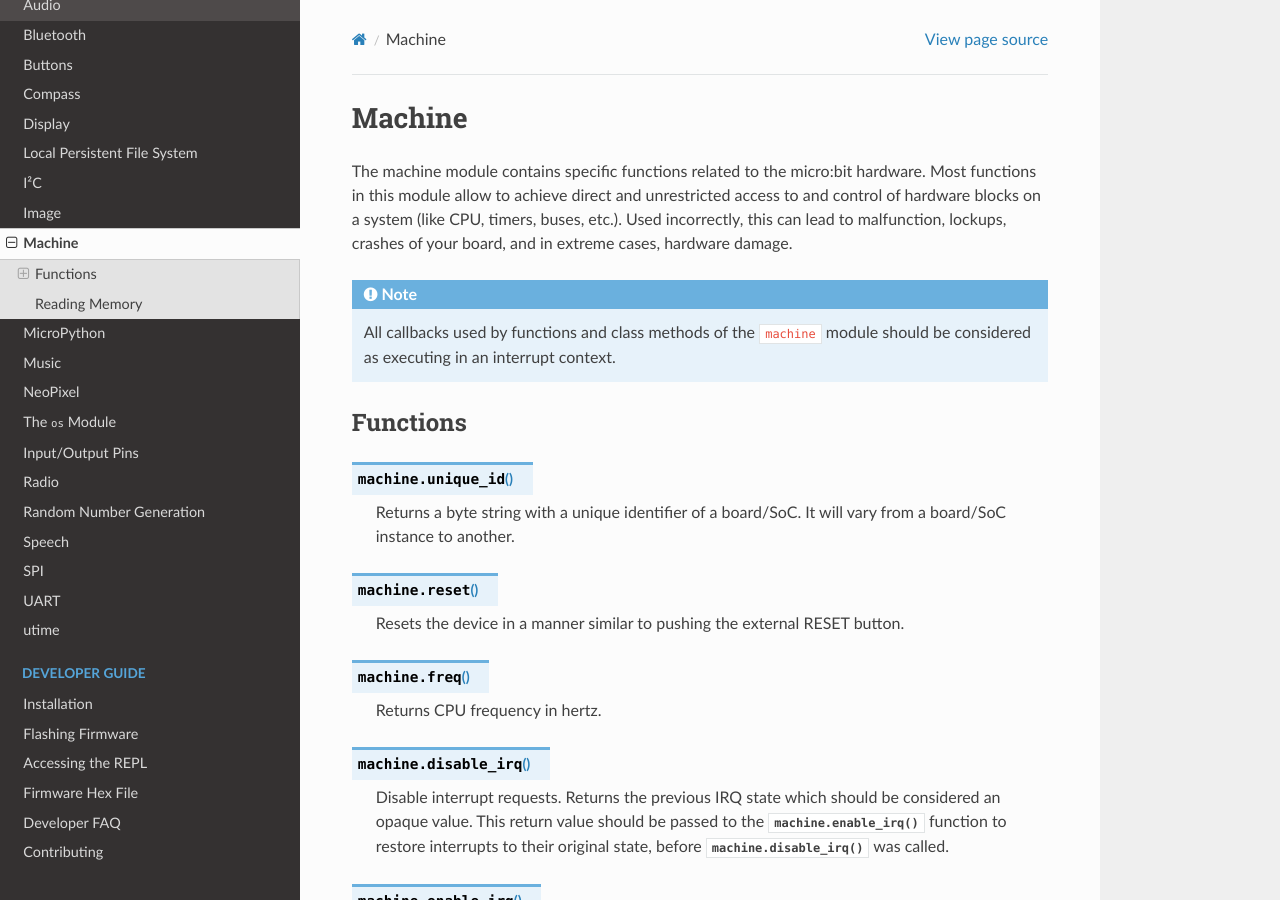
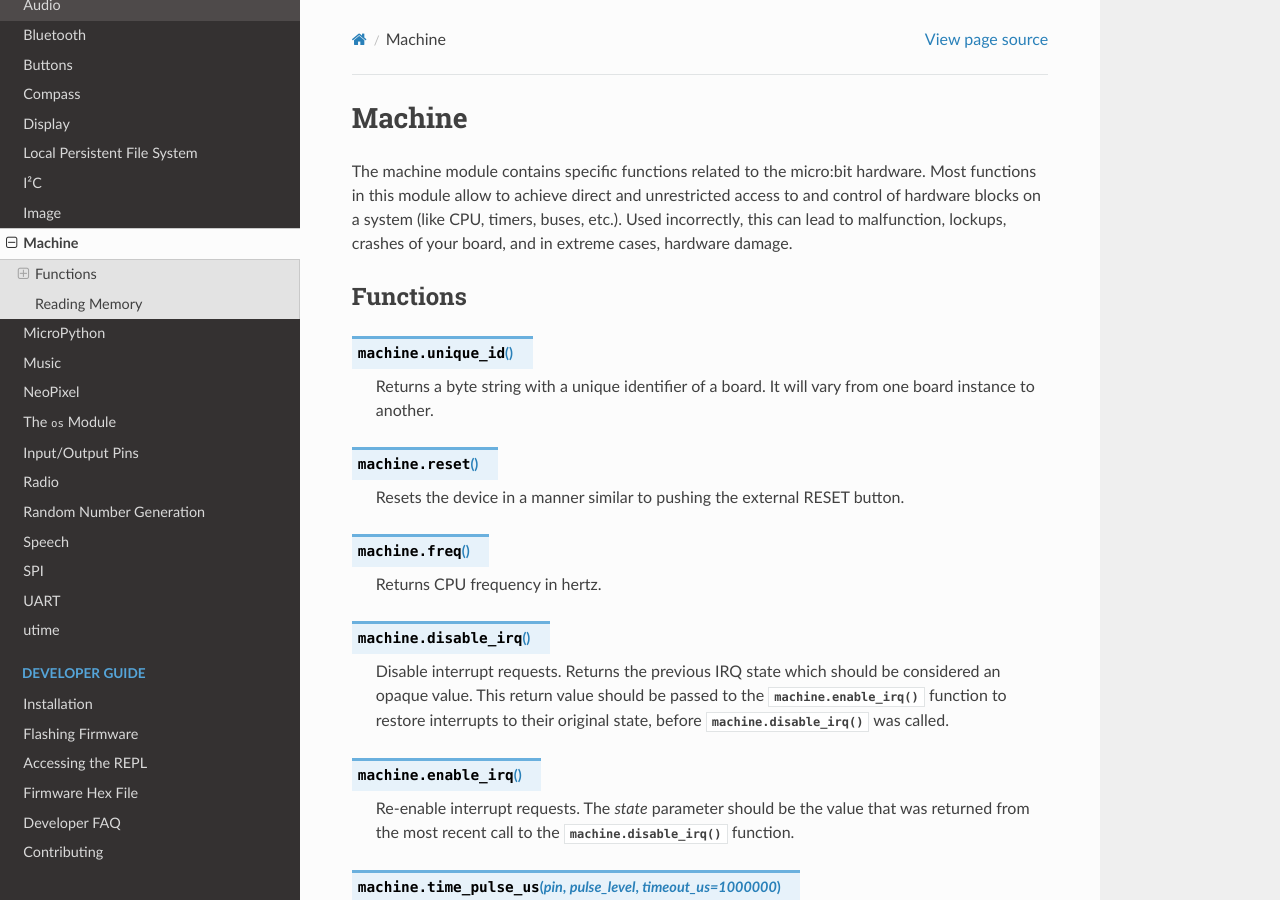
Before and after one commit to bbcmicrobit/micropython, a Sphinx documentation site: the page built from docs/machine.rst, in a window 1280 px wide and 900 px high. Built offline with Sphinx 7.4.7 and the Read the Docs theme 2.0.0, drawn with Linux system fonts in a browser that asks for light colours.

Commit message:
Update MicropythonV1 features docs per PR feedback
- pin.rst: replace duplicate 'PULL_DOWN' with correct 'PULL_UP'
- machine.rst: remove callback note, simplify reference to 'board/SoC' with simply 'board', and correct grammar on these sentences
- micropython.rst: indent opt_level function bullet points, remove "implementation dependent" part of qstr_info() function explanation

```diff
--- a/docs/machine.rst
+++ b/docs/machine.rst
@@ -9,17 +9,14 @@
 timers, buses, etc.). Used incorrectly, this can lead to malfunction, lockups,
 crashes of your board, and in extreme cases, hardware damage.
 
-.. note::
-    All callbacks used by functions and class methods of the ``machine`` module
-    should be considered as executing in an interrupt context.
 
 Functions
 =========
 
 .. method:: machine.unique_id()
 
-    Returns a byte string with a unique identifier of a board/SoC. It will vary
-    from a board/SoC instance to another.
+    Returns a byte string with a unique identifier of a board. It will vary
+    from one board instance to another.
 
 
 .. method:: machine.reset()
--- a/docs/pin.rst
+++ b/docs/pin.rst
@@ -144,7 +144,7 @@
     .. py:method::get_pull()
 
         Returns the pull configuration on a pin, which can be one of three
-        possible values: ``NO_PULL``, ``PULL_DOWN``, or ``PULL_DOWN``. These
+        possible values: ``NO_PULL``, ``PULL_DOWN``, or ``PULL_UP``. These
         are set using the ``set_pull()`` method or automatically configured
         when a pin mode requires it.
 
```
Also changed, not shown: docs/micropython.rst (+10 -11 lines).
